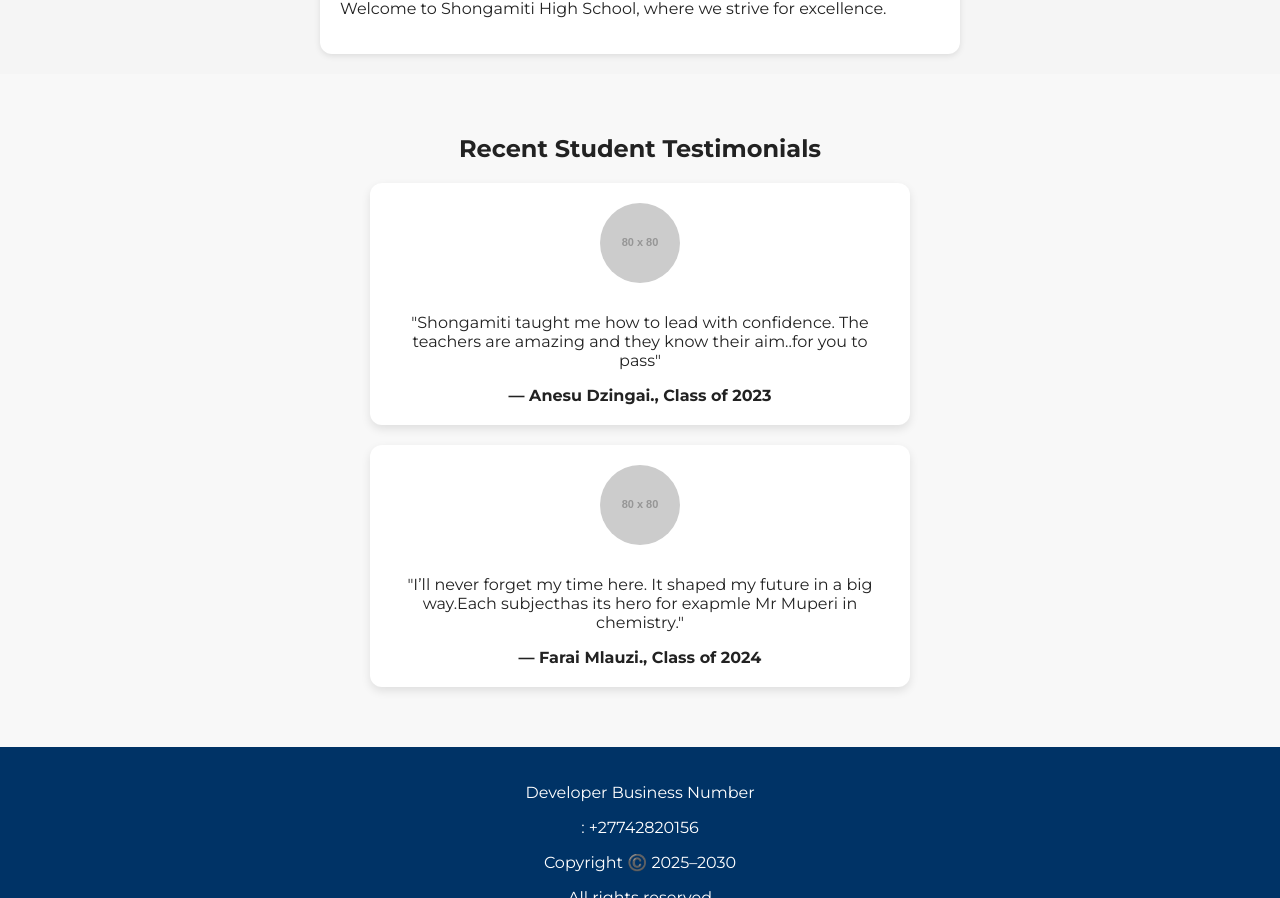
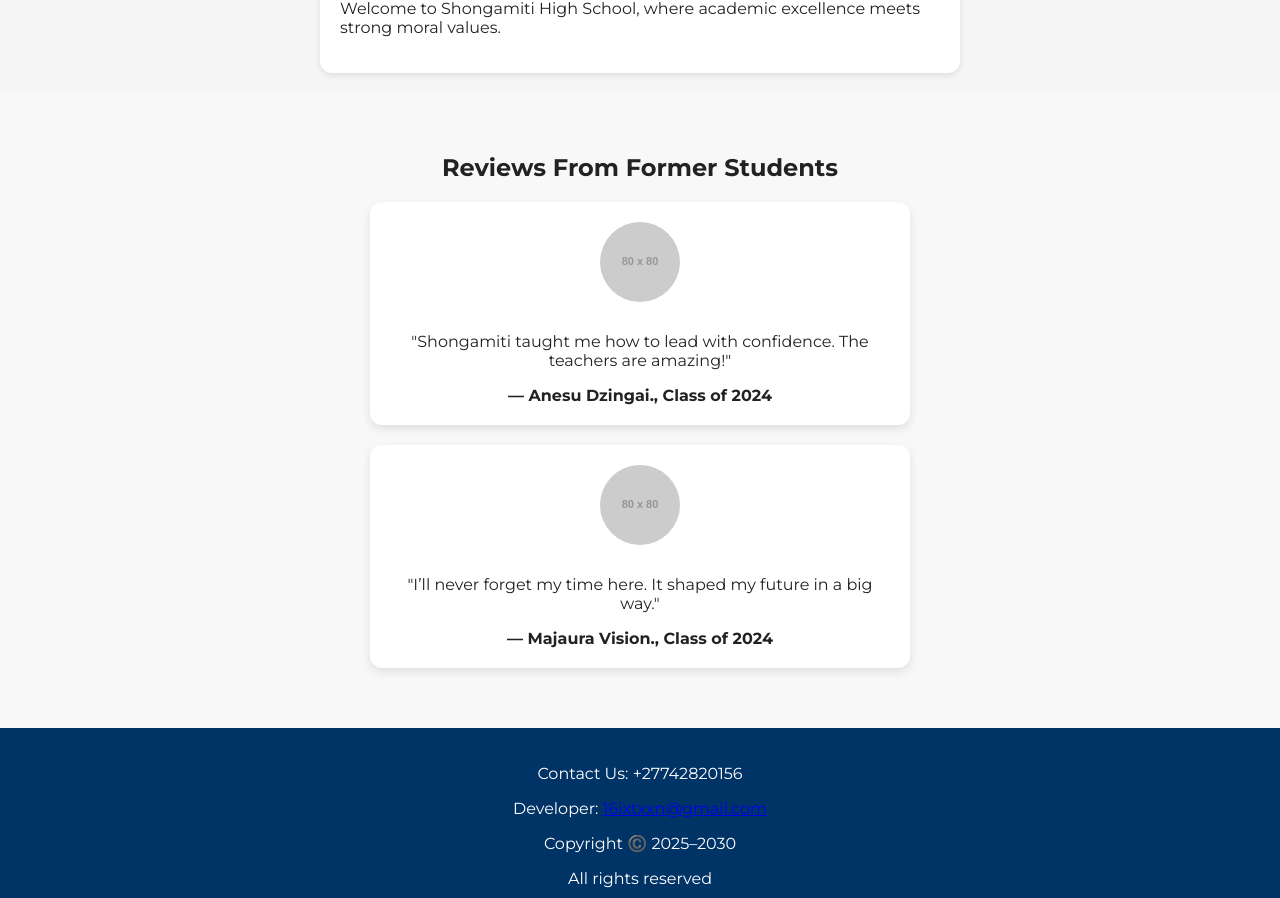
Before and after one commit to codexxx16/Shongamiti-High-School, a plain HTML site: page index.html in a window 1280 px wide. Shown: the part 578-1476 px from the top of the page. Drawn offline with nearby package versions, Linux system fonts and the light colour scheme; placeholder pictures from the web are drawn by us.

Commit message:
Update index.html

```diff
--- a/index.html
+++ b/index.html
@@ -28,45 +28,57 @@
     </nav>
   </div>
 
-  <!-- HERO SECTION -->
+  <!-- HERO SECTION WITH TYPING -->
   <section class="hero">
-    <h2>Empowering Future |</h2>
+    <h2><span id="typed"></span></h2>
     <p>Education is the key to unlocking the golden door of freedom.</p>
   </section>
 
   <!-- ABOUT SECTION -->
   <section id="about" class="content-box">
     <h2>About Us</h2>
-    <p>Welcome to Shongamiti High School, where we strive for excellence.</p>
+    <p>Welcome to Shongamiti High School, where academic excellence meets strong moral values.</p>
   </section>
 
   <!-- TESTIMONIALS SECTION -->
   <section id="reviews">
-    <h2>Recent Student Testimonials</h2>
+    <h2>Reviews From Former Students</h2>
 
     <div class="review-card">
       <img src="https://via.placeholder.com/80" alt="Student Photo">
-      <p>"Shongamiti taught me how to lead with confidence. The teachers are amazing and they know their aim..for you to pass"</p>
-      <strong>— Anesu Dzingai., Class of 2023</strong>
+      <p>"Shongamiti taught me how to lead with confidence. The teachers are amazing!"</p>
+      <strong>— Anesu Dzingai., Class of 2024</strong>
     </div>
 
     <div class="review-card">
       <img src="https://via.placeholder.com/80" alt="Student Photo">
-      <p>"I’ll never forget my time here. It shaped my future in a big way.Each subjecthas its hero for exapmle Mr Muperi in chemistry."</p>
-      <strong>— Farai Mlauzi., Class of 2024</strong>
+      <p>"I’ll never forget my time here. It shaped my future in a big way."</p>
+      <strong>— Majaura Vision., Class of 2024</strong>
     </div>
   </section>
 
   <!-- FOOTER -->
   <footer>
-    <p>Developer Business Number</p>: +27742820156</p>
+    <p>Contact Us: +27742820156</p>
+    <p>Developer: <a href="mailto:16ixtxxn@gmail.com">16ixtxxn@gmail.com</a></p>
     <p>Copyright ©️ 2025–2030</p>
     <p>All rights reserved</p>
     <p>Follow us here:
-      <a href="#"><i class="fab fa-facebook"></i></a>
-      <a href="#"><i class="fab fa-tiktok"></i></a>
+      <a href="https://www.facebook.com/share/1HafLrNdR6/?mibextid=qi2Omg" target="_blank"><i class="fab fa-facebook"></i></a>
+      <a href="https://www.tiktok.com/@16ixtxxn_tentacion?_t=ZS-8yUHgytDOL9&_r=1" target="_blank"><i class="fab fa-tiktok"></i></a>
     </p>
   </footer>
 
+  <!-- Typed.js Typing Script -->
+  <script src="https://cdn.jsdelivr.net/npm/typed.js@2.0.12"></script>
+  <script>
+    var typed = new Typed('#typed', {
+      strings: ["Empowering Future.", "Academic Excellence.", "Striving For Excellence."],
+      typeSpeed: 50,
+      backSpeed: 30,
+      loop: true
+    });
+  </script>
+
 </body>
-</html>
+  </html>
```
